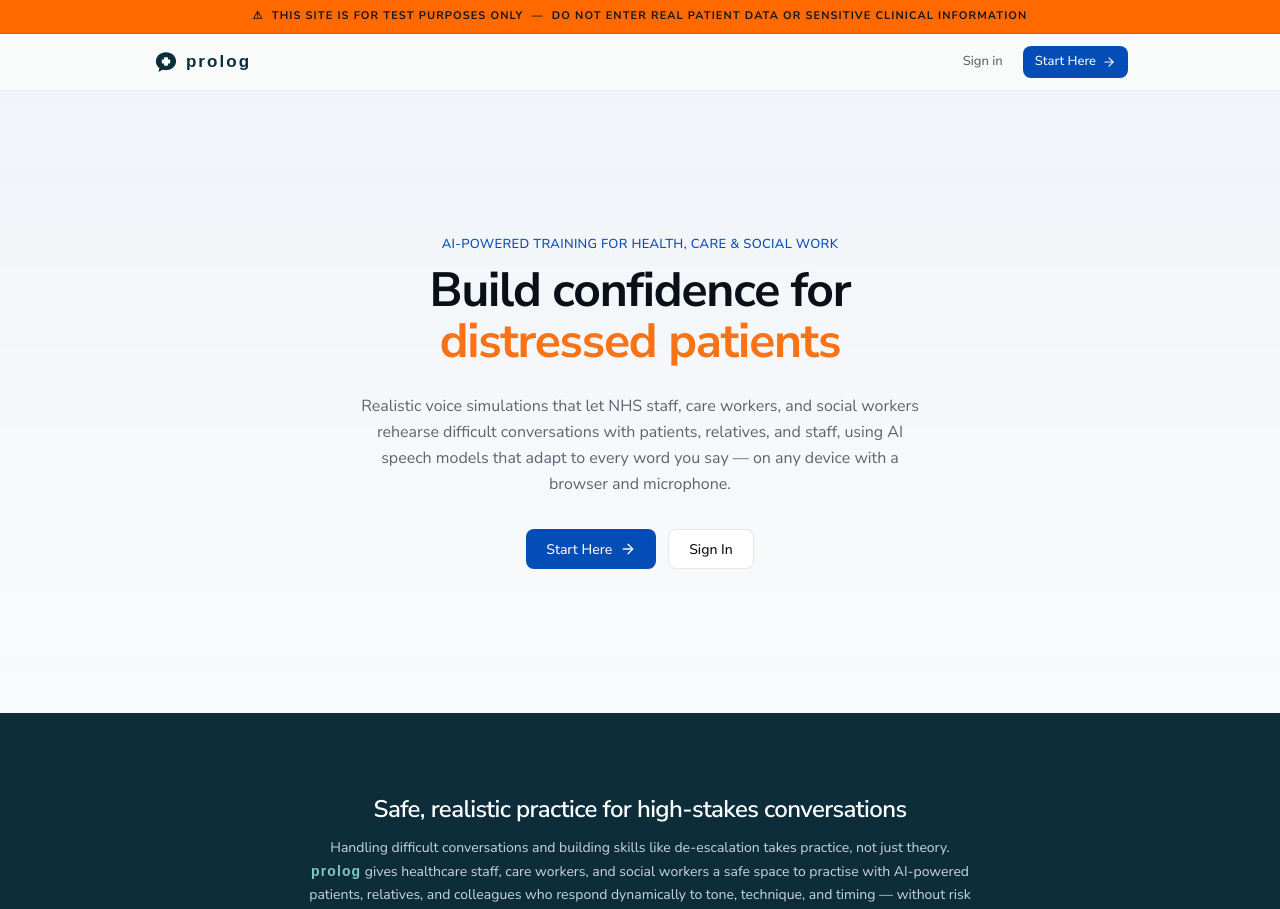
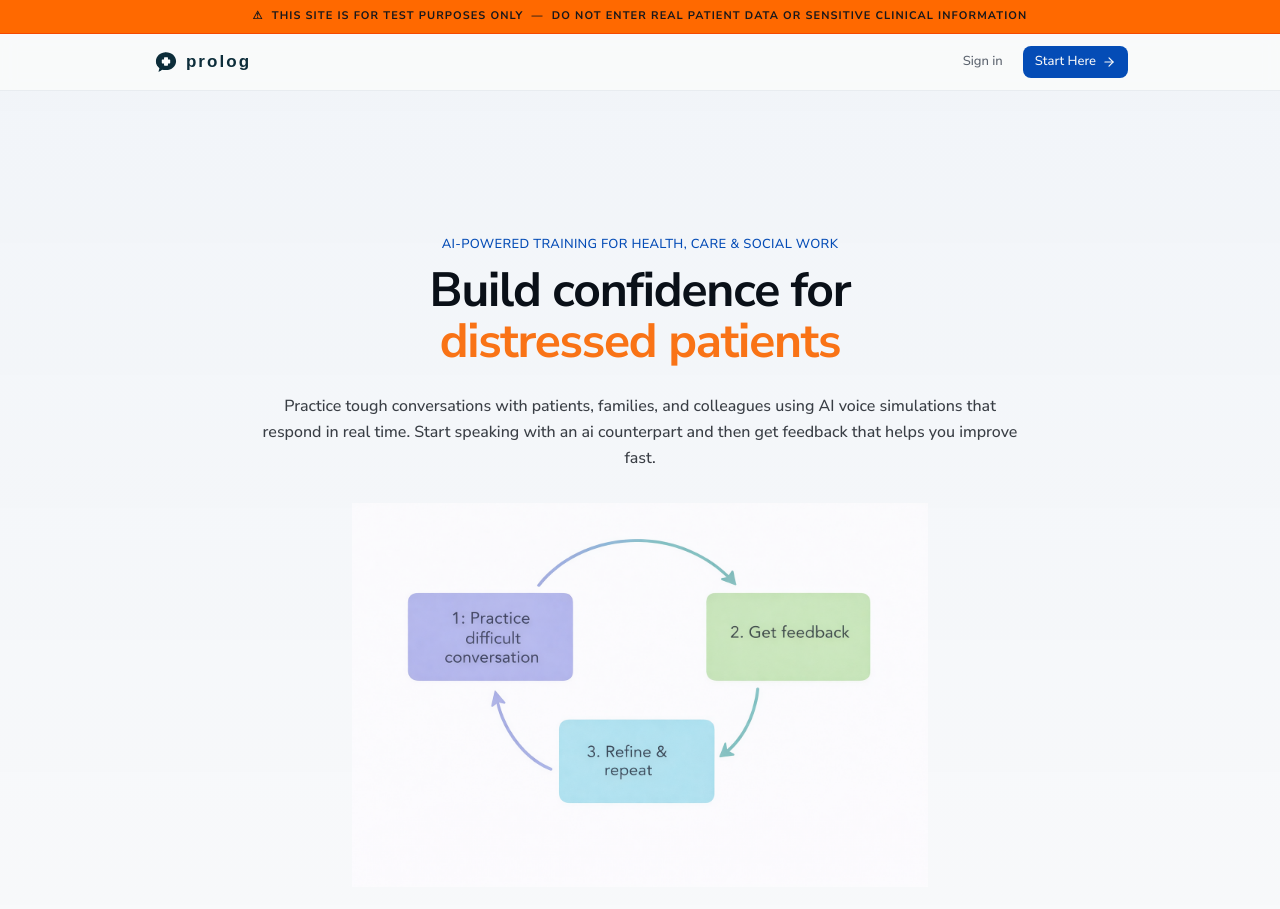
Before and after one commit to martins-gs/simgritty, a Next.js app: page / in a window 1280 px wide. Shown: the top 909 px of the page. Built offline with nearby package versions, Linux system fonts and the light colour scheme; no server answers; a web font is replaced by a local one.

Commit message:
Update landing page hero copy and diagram

```diff
--- a/src/app/page.tsx
+++ b/src/app/page.tsx
@@ -257,13 +257,21 @@ export default async function LandingPage() {
               <br />
               <HeroTextRotator />
             </h1>
-            <p className="mx-auto mt-6 max-w-xl text-[15px] leading-relaxed text-muted-foreground sm:text-base">
-              Realistic voice simulations that let NHS staff,
-              care workers, and social workers rehearse difficult conversations
-              with patients, relatives, and staff, using AI speech models that
-              adapt to every word you say — on any device with a browser and
-              microphone.
+            <p className="mx-auto mt-6 max-w-3xl text-[15px] font-medium leading-relaxed text-foreground/80 sm:text-base">
+              Practice tough conversations with patients, families, and colleagues using AI voice simulations that
+              respond in real time. Start speaking with an ai counterpart and then get feedback that helps you improve
+              fast.
             </p>
+            <div className="mx-auto mt-8 max-w-xl">
+              <Image
+                src="/hero-conversation-loop.png"
+                alt="Diagram showing a three-step cycle: practice difficult conversation, get feedback, then refine and repeat"
+                width={1536}
+                height={1024}
+                className="h-auto w-full"
+                priority
+              />
+            </div>
             <div className="mt-8 flex flex-col items-center gap-3 sm:flex-row sm:justify-center">
               <CtaButtons user={user} />
             </div>
```
Also changed, not shown: public/hero-conversation-loop.png (added).
